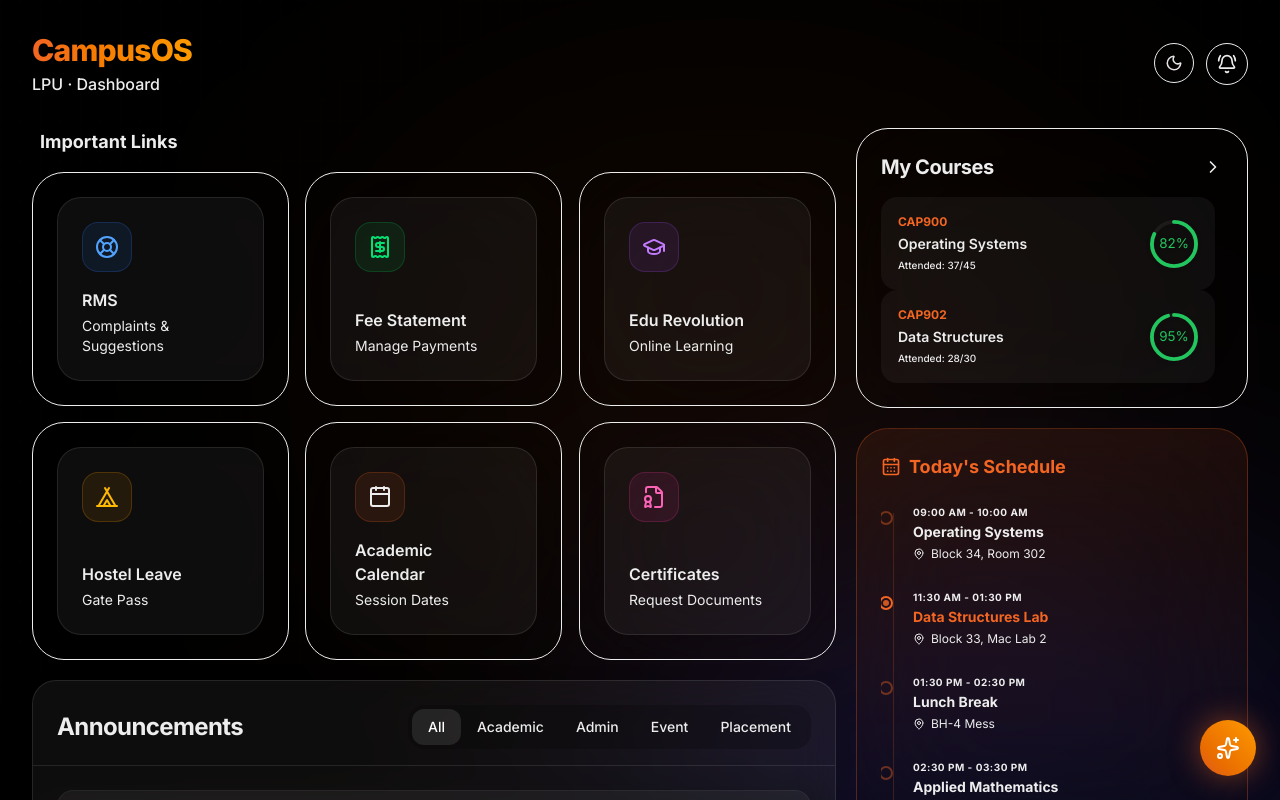
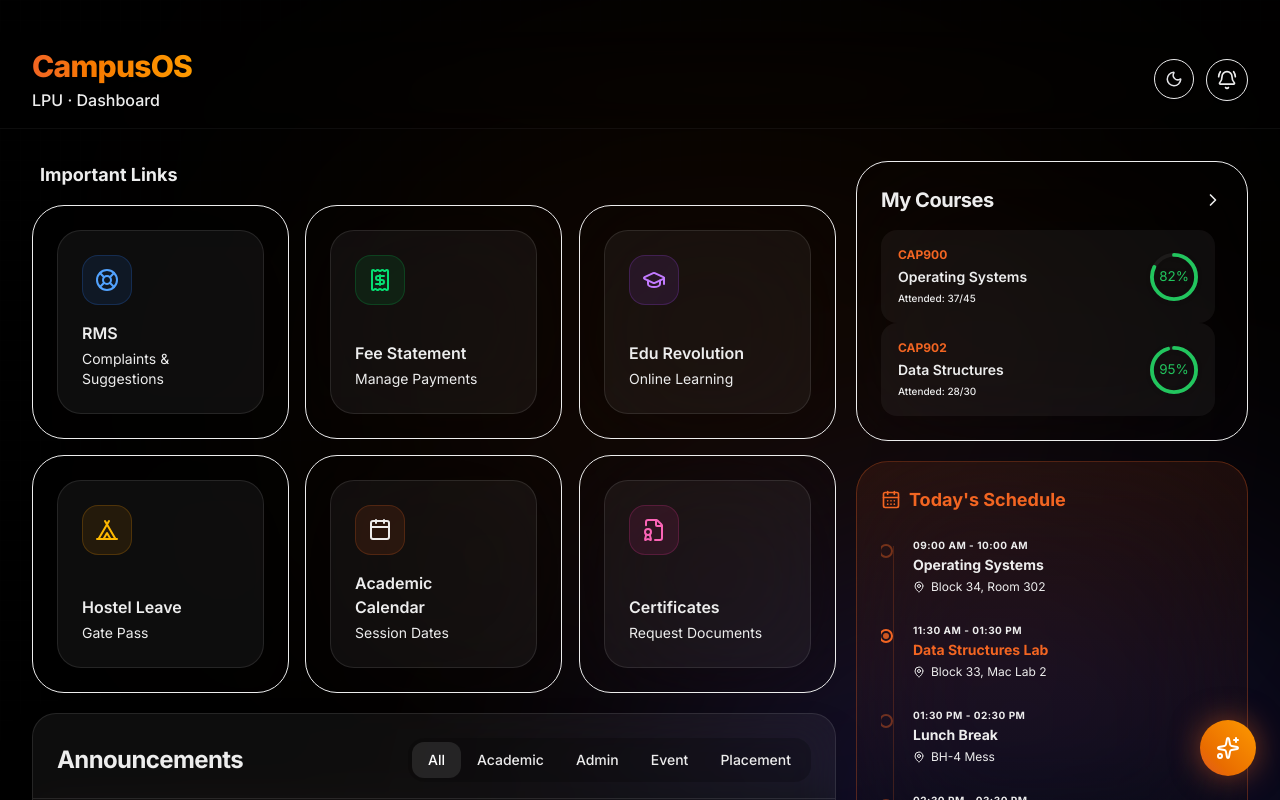
Before and after one commit to HR-894/CODE-FLUX, a Next.js app in the folder artifacts/campus-os-nextjs/: page / in a window 1280 px wide. Shown: the top 800 px of the page. Built offline with nearby package versions, Linux system fonts and the light colour scheme.

Commit message:
style: make dashboard header sticky with glassmorphism effect

```diff
--- a/artifacts/campus-os-nextjs/src/app/page.tsx
+++ b/artifacts/campus-os-nextjs/src/app/page.tsx
@@ -36,7 +36,7 @@ export default function BentoBoxDashboard() {
     <main className="min-h-screen p-4 md:p-8 font-sans max-w-[1400px] mx-auto">
 
       {/* Header */}
-      <header className="mb-8 flex items-center justify-between">
+      <header className="sticky top-0 z-50 mb-8 pt-4 pb-4 flex items-center justify-between bg-background/60 backdrop-blur-xl border-b border-white/5 -mx-4 px-4 md:-mx-8 md:px-8">
         <div>
           <h1 className="text-3xl font-extrabold tracking-tight text-transparent bg-clip-text bg-gradient-to-r from-brand-500 to-amber-500 drop-shadow-sm">
             CampusOS
```
